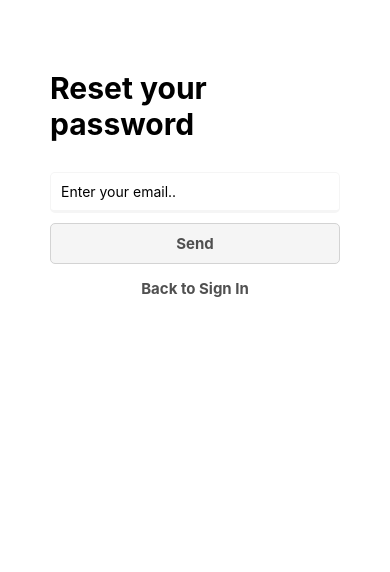
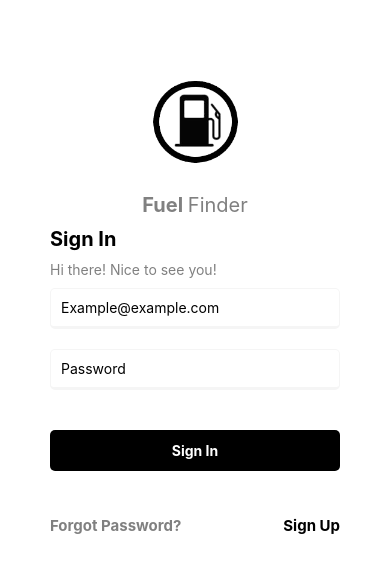
Before and after one commit to trifrobert/FuelFinder, a React Native app: screen / in a window 390 px wide. Shown: the top 572 px of the page. Built offline with nearby package versions, Linux system fonts and the light colour scheme.

Commit message:
Added powerpoint presentation.

```diff
--- a/App.js
+++ b/App.js
@@ -8,7 +8,7 @@ import ForgotPasswordScreen from './src/screens/ForgotPasswordScreen';
 export default function App() {
   return (
     <SafeAreaView style={styles.root}>
-      <ForgotPasswordScreen/>
+      <SignInScreen/>
     </SafeAreaView>
   );
 }
```
Also changed, not shown: 1 other file (tests, documents, lock files or other folders).
